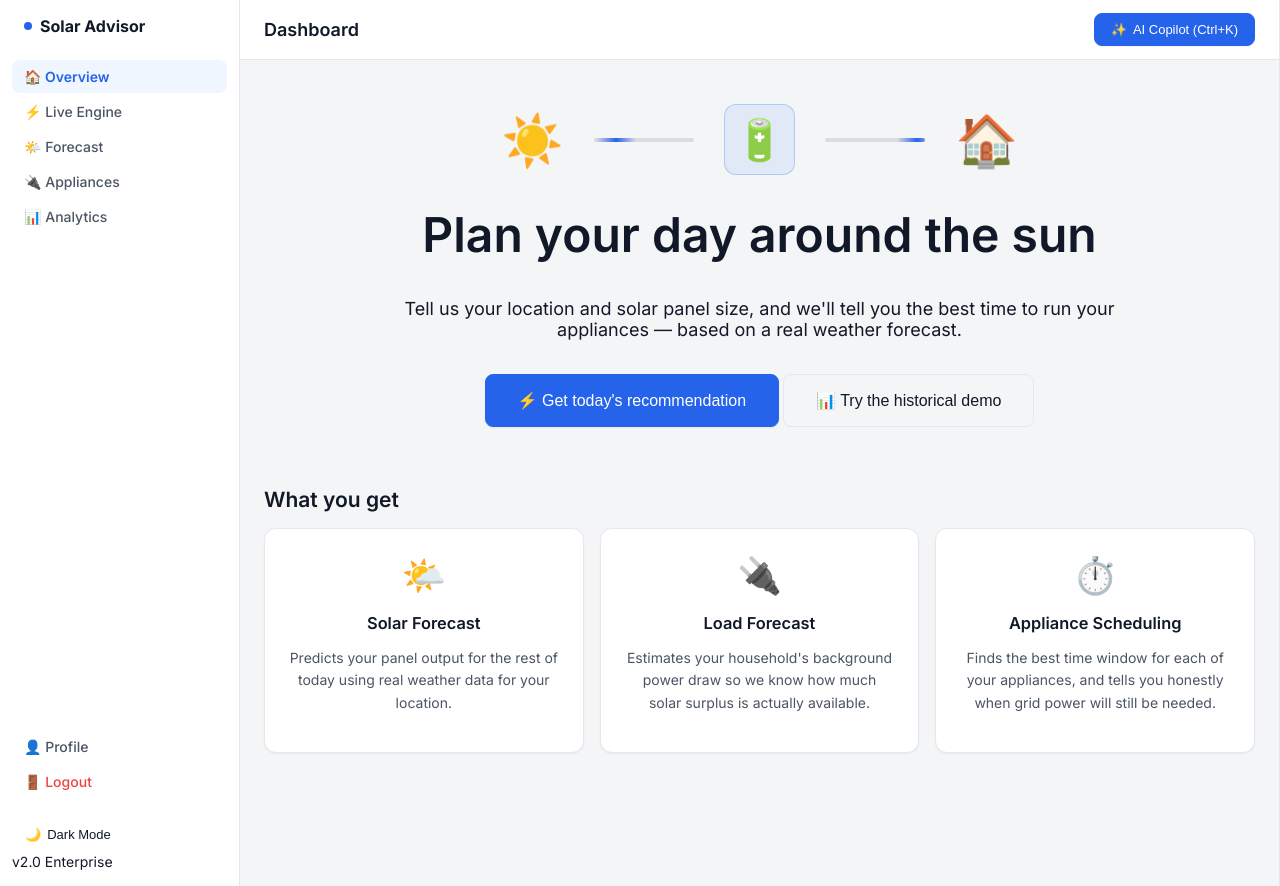
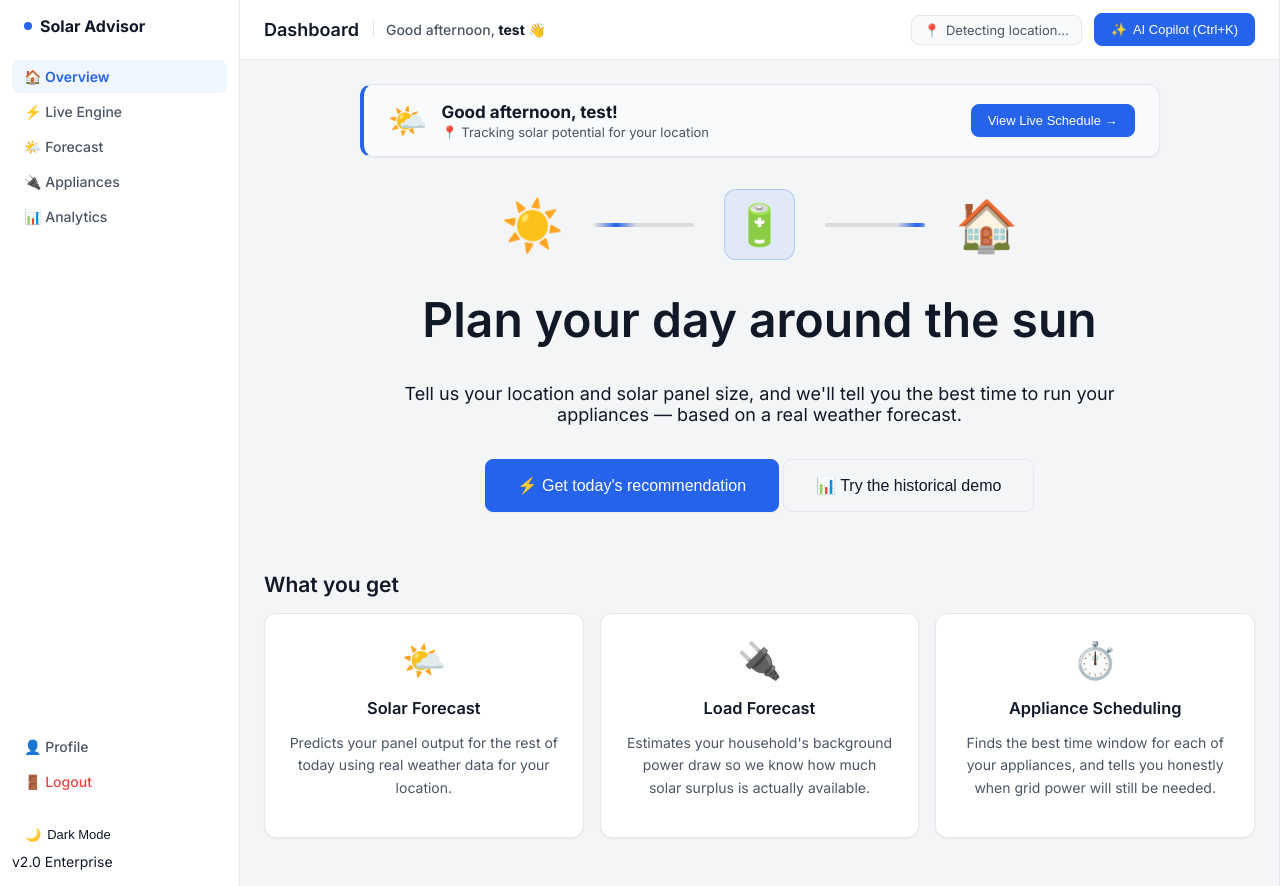
Before and after one commit to donlysnow/solar-advisor, a Flask app: page / in a window 1280 px wide. Run offline with Flask 3, Linux system fonts and the light colour scheme; a user stored in the database is signed in; data that the repository does not hold is empty.

Commit message:
Add time-based personalized greeting and live location badge

```diff
--- a/templates/base.html
+++ b/templates/base.html
@@ -48,8 +48,19 @@
     <!-- Main Content -->
     <div class="main-wrapper">
         <header class="topbar">
-            <div class="topbar-title">{% block header_title %}Dashboard{% endblock %}</div>
+            <div style="display: flex; align-items: center; gap: 14px; flex-wrap: wrap;">
+                <div class="topbar-title">{% block header_title %}Dashboard{% endblock %}</div>
+                {% if current_user.is_authenticated and current_user.name %}
+                <div id="userGreeting" style="font-size: 14px; font-weight: 500; color: var(--text-secondary); padding-left: 12px; border-left: 1px solid var(--border);">
+                    <span class="dynamic-time-greeting">Hello</span>, <strong style="color: var(--text-primary);">{{ current_user.name.split()[0] }}</strong> 👋
+                </div>
+                {% endif %}
+            </div>
             <div class="topbar-actions">
+                <div id="topbarLocationBadge" style="display: flex; align-items: center; gap: 6px; font-size: 13px; color: var(--text-secondary); background: var(--bg-hover); padding: 6px 12px; border-radius: var(--radius); border: 1px solid var(--border); cursor: pointer;" title="Click to detect/refresh location" onclick="detectAndDisplayLocation(true)">
+                    <span>📍</span>
+                    <span id="topbarLocationText">Detecting location...</span>
+                </div>
                 <button id="aiToggleBtn" class="primary">
                     <span class="icon">✨</span> AI Copilot (Ctrl+K)
                 </button>
@@ -280,6 +291,103 @@
         recognition.start();
     }
 });
+
+// --- Dynamic Time Greeting & Location ---
+function updateTimeGreetings() {
+    const hour = new Date().getHours();
+    let greeting = "Good evening";
+    if (hour >= 5 && hour < 12) {
+        greeting = "Good morning";
+    } else if (hour >= 12 && hour < 17) {
+        greeting = "Good afternoon";
+    }
+
+    document.querySelectorAll('.dynamic-time-greeting').forEach(el => {
+        el.textContent = greeting;
+    });
+}
+updateTimeGreetings();
+
+async function reverseGeocode(lat, lon) {
+    try {
+        const url = `https://api.bigdatacloud.net/data/reverse-geocode-client?latitude=${lat}&longitude=${lon}&localityLanguage=en`;
+        const res = await fetch(url);
+        if (!res.ok) throw new Error("Reverse geocode failed");
+        const data = await res.json();
+        const city = data.city || data.locality || data.principalSubdivision || "";
+        const country = data.countryName || data.countryCode || "";
+        if (city && country) {
+            return `${city}, ${country}`;
+        } else if (city || country) {
+            return city || country;
+        }
+    } catch (err) {
+        console.warn("Reverse geocode fallback", err);
+    }
+    return `${lat.toFixed(2)}°, ${lon.toFixed(2)}°`;
+}
+
+async function detectAndDisplayLocation(userTriggered = false) {
+    const locBadge = document.getElementById('topbarLocationText');
+    if (!locBadge) return;
+
+    if (userTriggered) {
+        locBadge.textContent = "Detecting GPS...";
+    }
+
+    // Check cached location name first
+    const cachedCity = localStorage.getItem('solar_detected_city');
+    if (cachedCity && !userTriggered) {
+        locBadge.textContent = cachedCity;
+    }
+
+    if ("geolocation" in navigator) {
+        navigator.geolocation.getCurrentPosition(
+            async (pos) => {
+                const lat = pos.coords.latitude;
+                const lon = pos.coords.longitude;
+                const placeName = await reverseGeocode(lat, lon);
+                locBadge.textContent = placeName;
+                localStorage.setItem('solar_detected_city', placeName);
+                localStorage.setItem('solar_detected_lat', lat);
+                localStorage.setItem('solar_detected_lon', lon);
+
+                const sub = document.getElementById('homeLocationSubtitle');
+                if (sub) sub.textContent = `📍 Forecast for ${placeName}`;
+
+                if (userTriggered) {
+                    showToast(`Location updated: ${placeName}`);
+                }
+            },
+            async (err) => {
+                // Fallback to settings or default
+                try {
+                    const r = await fetch('/api/live-settings');
+                    const s = await r.json();
+                    const lat = s.lat || 6.5244;
+                    const lon = s.lon || 3.3792;
+                    const placeName = await reverseGeocode(lat, lon);
+                    locBadge.textContent = placeName;
+                    const sub = document.getElementById('homeLocationSubtitle');
+                    if (sub) sub.textContent = `📍 Forecast for ${placeName}`;
+                } catch(e) {
+                    locBadge.textContent = "Lagos, Nigeria";
+                }
+                if (userTriggered) {
+                    showToast("Using default/saved location (GPS permission denied)", "error");
+                }
+            },
+            { timeout: 8000 }
+        );
+    } else {
+        locBadge.textContent = "Lagos, Nigeria";
+    }
+}
+
+document.addEventListener('DOMContentLoaded', () => {
+    updateTimeGreetings();
+    detectAndDisplayLocation(false);
+});
 </script>
 
 </body>
--- a/templates/home.html
+++ b/templates/home.html
@@ -2,7 +2,22 @@
 {% block title %}Solar Advisor - Home{% endblock %}
 {% block content %}
 
-<div style="display: flex; flex-direction: column; align-items: center; text-align: center; margin: 20px 0 60px;">
+{% if current_user.is_authenticated and current_user.name %}
+<div class="panel" style="width: 100%; max-width: 800px; margin: 0 auto 32px auto; display: flex; align-items: center; justify-content: space-between; padding: 16px 24px; background: var(--bg-hover); border-left: 4px solid var(--accent); flex-wrap: wrap; gap: 16px;">
+    <div style="display: flex; align-items: center; gap: 14px;">
+        <span style="font-size: 32px;">🌤️</span>
+        <div>
+            <div style="font-weight: 700; font-size: 17px; color: var(--text-primary);"><span class="dynamic-time-greeting">Good day</span>, {{ current_user.name.split()[0] }}!</div>
+            <div style="font-size: 13px; color: var(--text-secondary); margin-top: 2px;" id="homeLocationSubtitle">📍 Tracking solar potential for your location</div>
+        </div>
+    </div>
+    <div style="display: flex; gap: 8px;">
+        <a href="{{ url_for('live_page') }}"><button class="primary" style="font-size: 13px;">View Live Schedule →</button></a>
+    </div>
+</div>
+{% endif %}
+
+<div style="display: flex; flex-direction: column; align-items: center; text-align: center; margin: 10px 0 60px;">
 
     <!-- Live Power Flow Simulator -->
     <div class="power-flow-sim" style="display: flex; align-items: center; gap: 30px; margin-bottom: 30px;">
```
